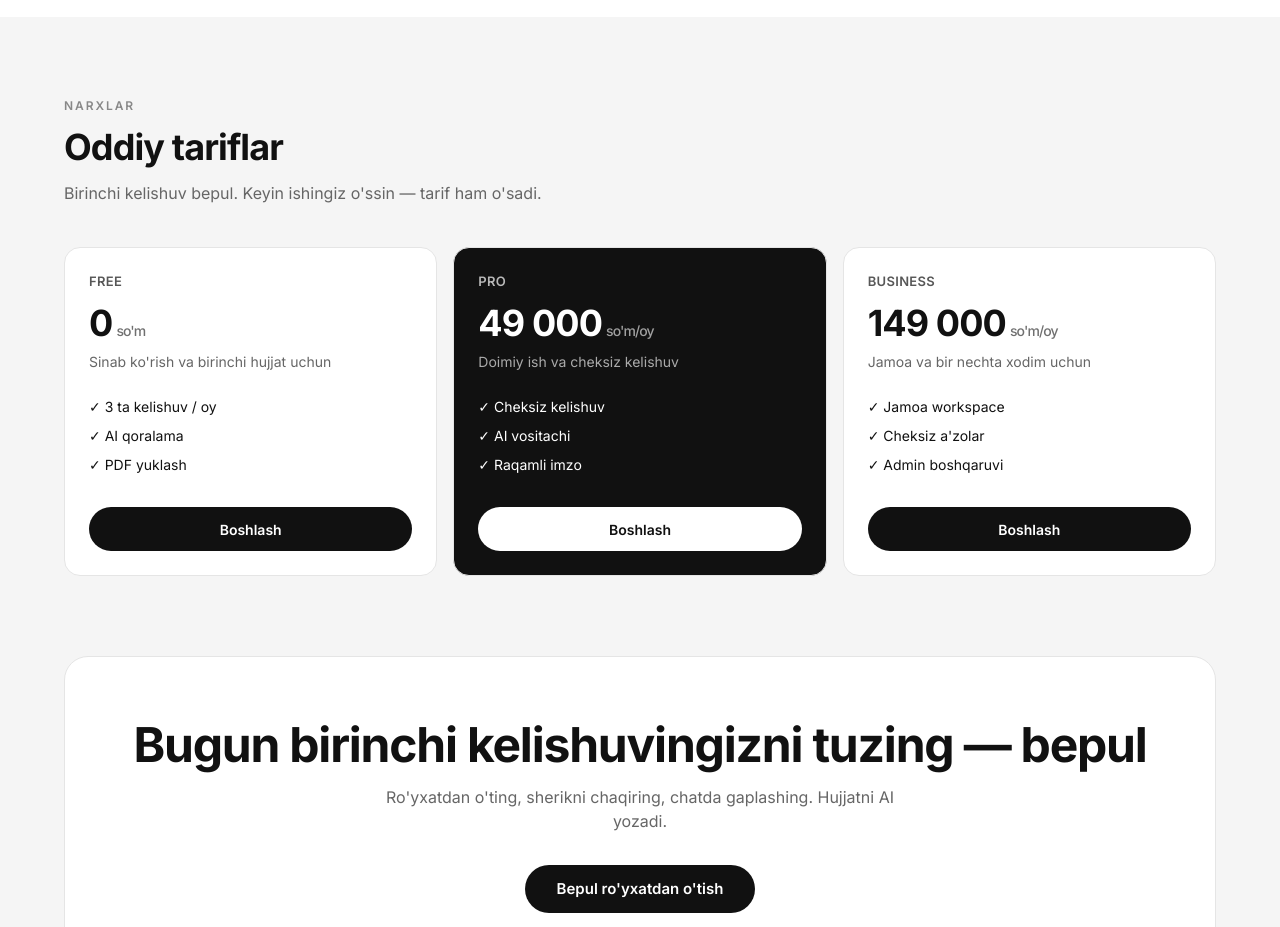
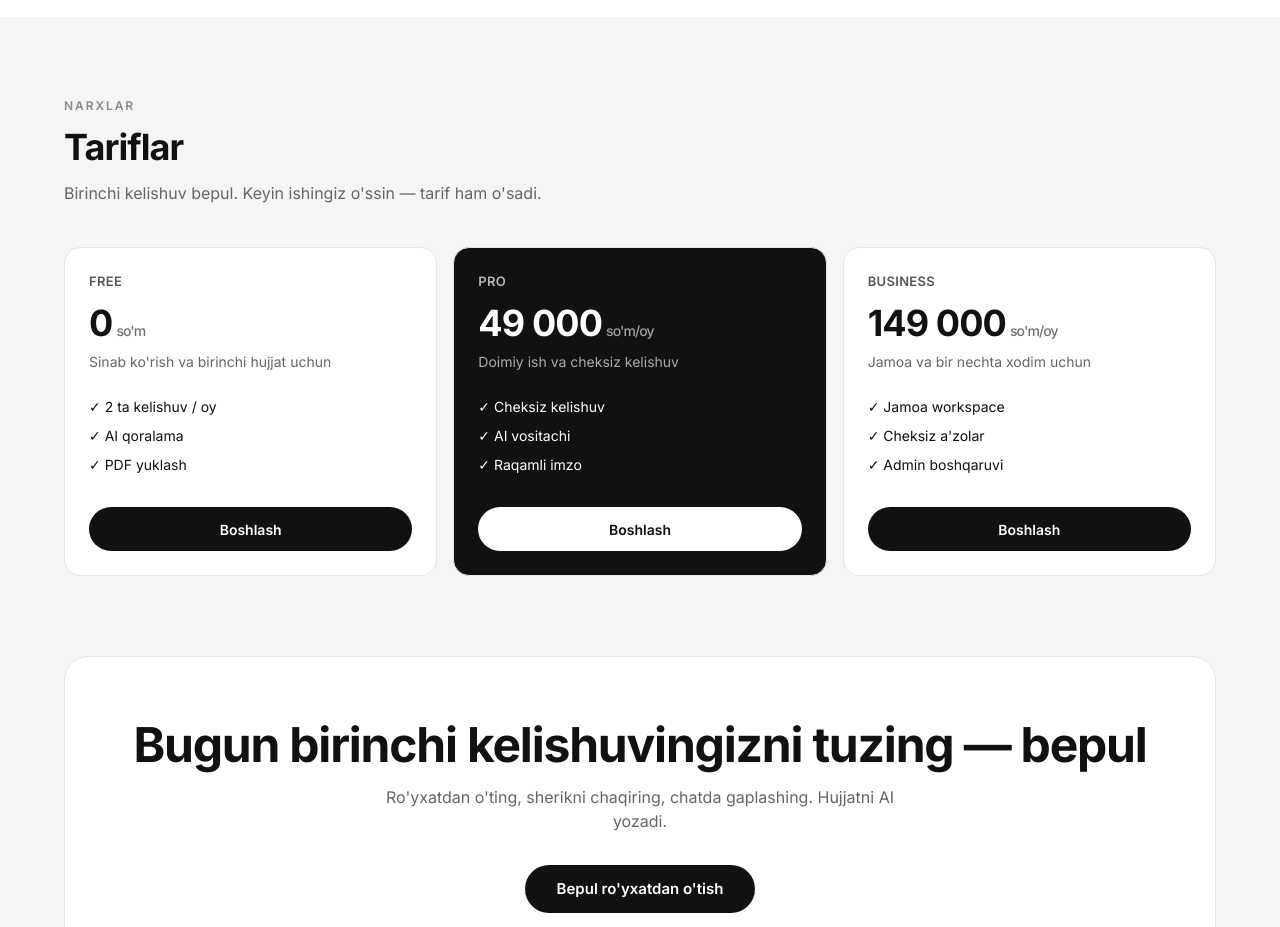
Before and after one commit to Maxmudip/ahd, a Next.js app: page / in a window 1280 px wide. Shown: the part 3380-4307 px from the top of the page. Built offline with nearby package versions, Linux system fonts and the light colour scheme.

Commit message:
Fix pricing section

```diff
--- a/app/page.tsx
+++ b/app/page.tsx
@@ -290,7 +290,7 @@ export default function HomePage() {
       <section id="narxlar" className="scroll-mt-16 px-5 py-20">
         <div className="mx-auto max-w-6xl">
           <p className="text-[12px] font-semibold tracking-[0.16em] text-[#888] uppercase">Narxlar</p>
-          <h2 className="mt-3 text-3xl font-bold tracking-tight sm:text-4xl">Oddiy tariflar</h2>
+          <h2 className="mt-3 text-3xl font-bold tracking-tight sm:text-4xl">Tariflar</h2>
           <p className="mt-3 max-w-xl text-[16px] leading-7 text-[#666]">
             Birinchi kelishuv bepul. Keyin ishingiz o&apos;ssin — tarif ham o&apos;sadi.
           </p>
@@ -301,7 +301,7 @@ export default function HomePage() {
                 price: "0",
                 period: "so'm",
                 blurb: "Sinab ko'rish va birinchi hujjat uchun",
-                points: ["3 ta kelishuv / oy", "AI qoralama", "PDF yuklash"],
+                points: ["2 ta kelishuv / oy", "AI qoralama", "PDF yuklash"],
                 featured: false,
               },
               {
```
